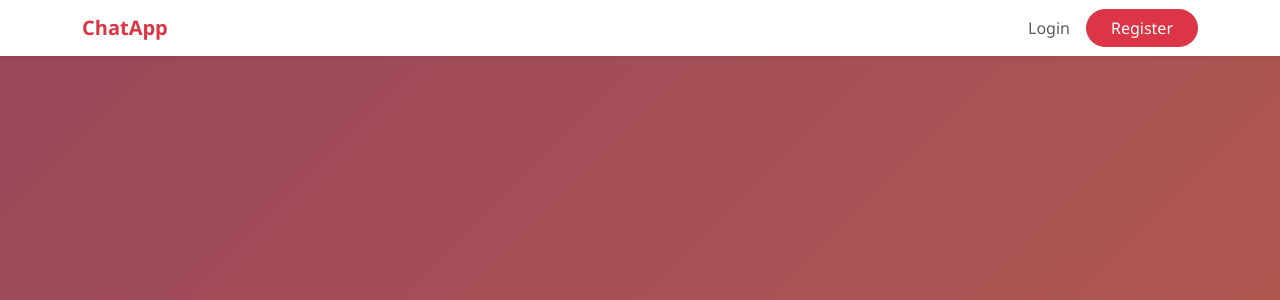
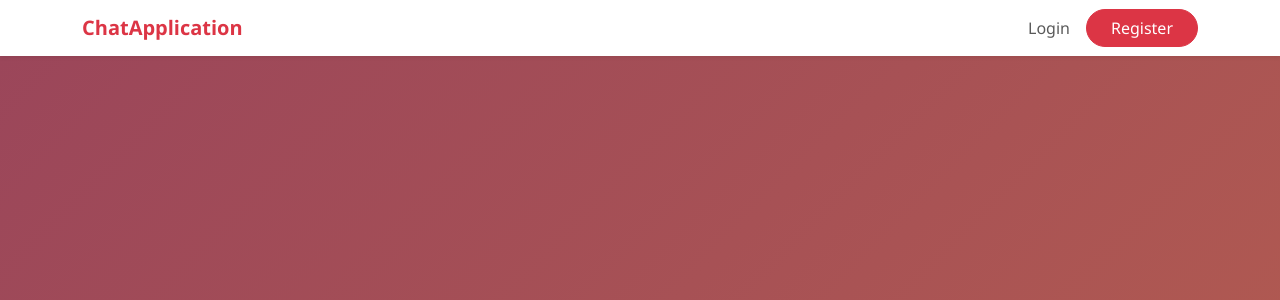
Before and after one commit to harendrapatel70/chatapplication, a Django app: page / in a window 1280 px wide. Shown: the top 300 px of the page. Run offline with Django 5.2, Linux system fonts and the light colour scheme.

Commit message:
Update home.html

```diff
--- a/mychatcore/templates/home.html
+++ b/mychatcore/templates/home.html
@@ -44,7 +44,7 @@
 <!-- Navbar -->
 <nav class="navbar navbar-expand-lg navbar-light bg-white shadow-sm">
   <div class="container">
-    <a class="navbar-brand fw-bold text-danger" href="#">ChatApp</a>
+    <a class="navbar-brand fw-bold text-danger" href="#">ChatApplication</a>
 
     <button class="navbar-toggler" type="button" data-bs-toggle="collapse" data-bs-target="#navMenu">
       <span class="navbar-toggler-icon"></span>
```
